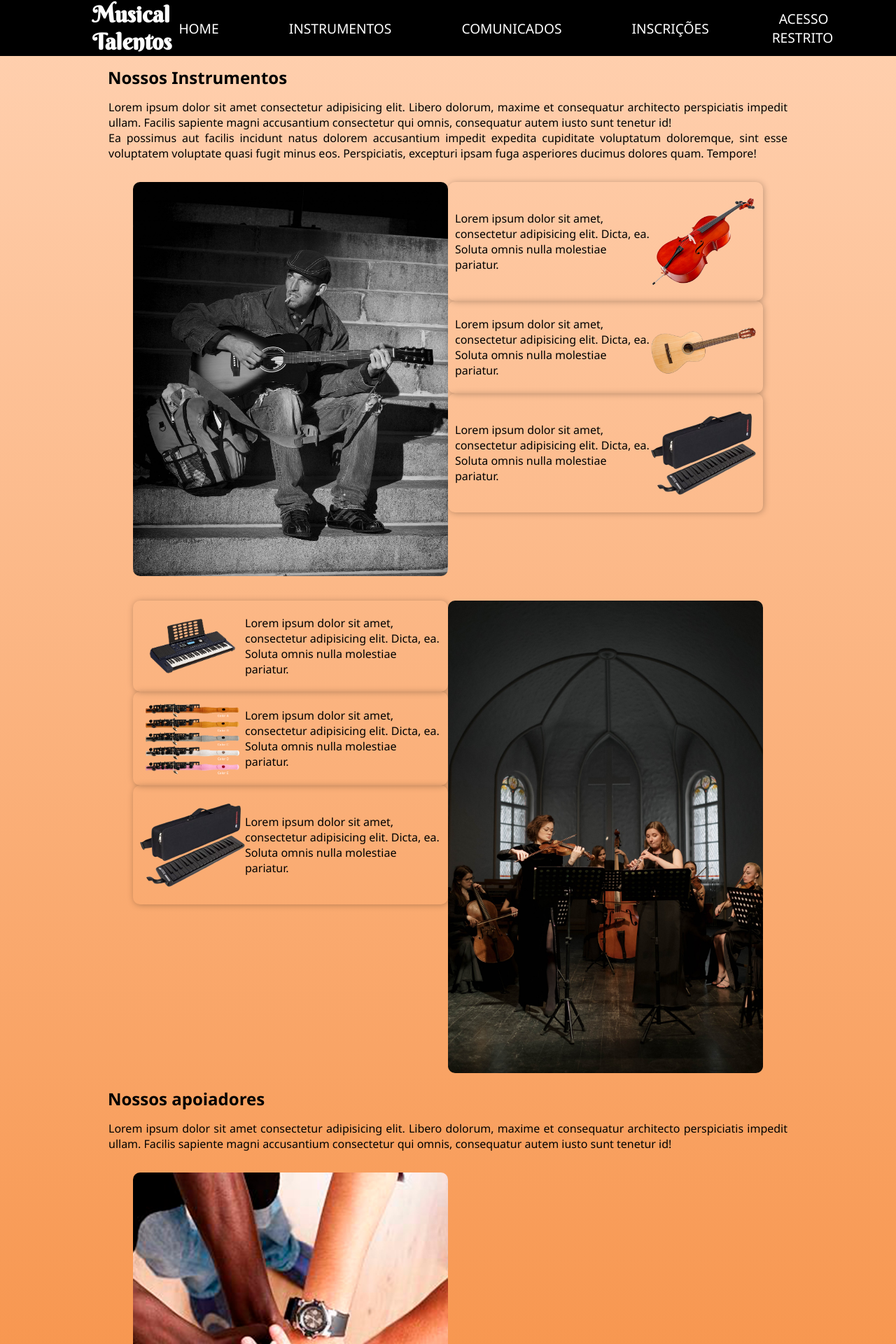
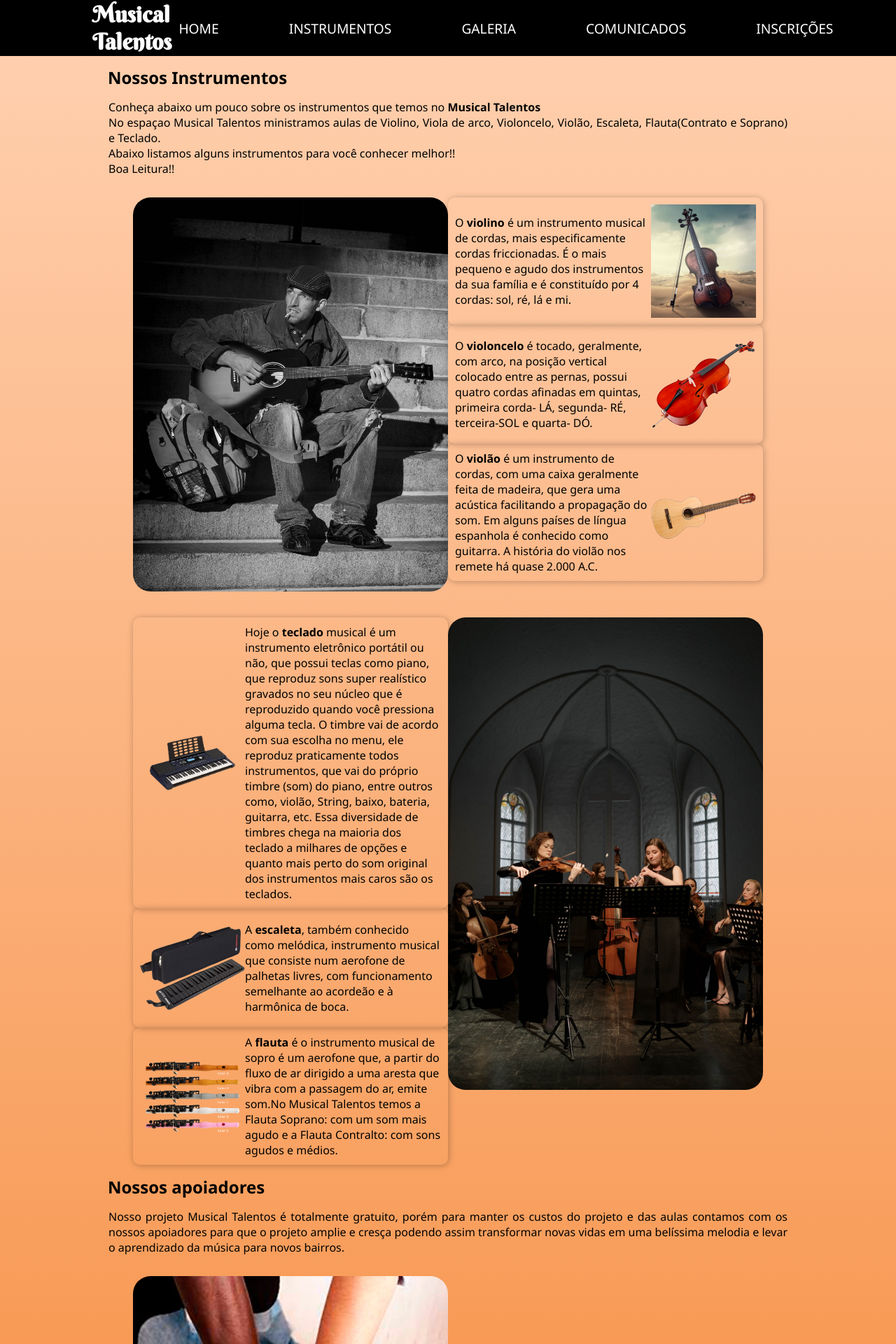
Before and after one commit to thalia-moraesweb/Trabalho_final_curso, a PHP site: page /instrumentos.php in a window 1280 px wide. Shown: the top 1920 px of the page at 70% size. Run offline with PHP 8.4, Linux system fonts and the light colour scheme.

Commit message:
Colocação do HTML DO SITE  e alterações NO CSS
Colocação de galeria e link para formulario

```diff
--- a/css/style.css
+++ b/css/style.css
@@ -153,6 +153,7 @@
     background-size: cover;
     overflow: hidden;
     box-shadow: 1px 1px 10px black;
+
 }
 
 .carro:after {
@@ -349,7 +350,7 @@
 
 .imgp img {
     width: 300px;
-    border-radius: 10px;
+    border-radius: 25px;  /* alteração na borda */
 }
 
 .not {
@@ -370,9 +371,9 @@
 }
 
 .not img:hover {
-    filter: grayscale(0);
-    transform: scale(1.4);
-}
+    filter: grayscale(0.1);
+    transform: scale(1.2);
+} /* alteraçao na animação dos instrumentos */
 
 h4 {
     text-align: center;
@@ -381,13 +382,15 @@
 }
 
 h4 a {
-    color: rgb(255, 153, 0);
+    color: rgb(61, 50, 33);  /* Mudança de cor para melhor visualização da tecla (clique aqui) */
 }
 
-@media screen and (min-width: 500px) {
+
+@media screen and (min-width: 450px) {
     .imgp img {
         width: 450px;
     }
+
 
     .not {
         width: 450px;
--- a/inc/cabecalho.php
+++ b/inc/cabecalho.php
@@ -64,12 +64,16 @@
             <ul class="navbar-nav">
                 <li class="nav-link"><a href="index.php">Home</a></li>
                 <li class="nav-link"><a href="instrumentos.php">Instrumentos</a></li>
+                <li class="nav-link"><a href="galeria.php">Galeria</a></li>
                 <li class="nav-link"><a href="comunicados.php">Comunicados</a></li>
                 <li class="nav-link"><a href="contatoinscricoes.php">Inscrições</a></li>
                 <li class="nav-link"><a href="login.php">Acesso Restrito</a></li>
             </ul>
 
+        <!-- nova pagina inserida -->
+
         </div>
+
 
     </header>
     <main>
--- a/instrumentos.php
+++ b/instrumentos.php
@@ -3,11 +3,13 @@
 <article class="noticias limitador">
 
 
-
 <h3>Nossos Instrumentos</h3>
 
-    <p>Lorem ipsum dolor sit amet consectetur adipisicing elit. Libero dolorum, maxime et consequatur architecto perspiciatis impedit ullam. Facilis sapiente magni accusantium consectetur qui omnis, consequatur autem iusto sunt tenetur id!</p>
-    <p>Ea possimus aut facilis incidunt natus dolorem accusantium impedit expedita cupiditate voluptatum doloremque, sint esse voluptatem voluptate quasi fugit minus eos. Perspiciatis, excepturi ipsam fuga asperiores ducimus dolores quam. Tempore!</p>
+<p>Conheça abaixo um pouco sobre os instrumentos que temos no <b>Musical Talentos</b> </p>
+<p>No espaçao Musical Talentos ministramos aulas de Violino, Viola de arco, Violoncelo, Violão, Escaleta, Flauta(Contrato e Soprano) e Teclado.
+<p>Abaixo listamos alguns instrumentos para você conhecer melhor!!</p>
+    <p>Boa Leitura!!</p>
+</p>
 
 <section class="bnot">
 
@@ -18,22 +20,23 @@
     <div class="sbnot">
 
         <div class="not">
-                <p>Lorem ipsum dolor sit amet, consectetur adipisicing elit. Dicta, ea. Soluta omnis nulla molestiae pariatur.</p>
-                <img class="violino-img" src="imagens/img-ctt/violino.jpg" alt="violino">
+            <p>O <b>violino</b> é um instrumento musical de cordas, mais especificamente cordas friccionadas. É o mais pequeno e agudo dos instrumentos da sua família e é constituído por 4 cordas: sol, ré, lá e mi. </p>
+            <img class="violino-img" src="imagens/img-ctt/violino-2.jpg" alt="violino">
             </a>
         </div>
 
 <div class="not">
-                <p>Lorem ipsum dolor sit amet, consectetur adipisicing elit. Dicta, ea. Soluta omnis nulla molestiae pariatur.</p>
-                <img src="imagens/img-ctt/violao.jpg" alt="violão">
+                <p>O <b>violoncelo</b> é tocado, geralmente, com arco, na posição vertical colocado entre as pernas, possui quatro cordas afinadas em quintas, primeira corda- LÁ, segunda- RÉ, terceira-SOL e quarta- DÓ.</p>
+                <img class="violoncelo-img" src="imagens/img-ctt/violoncelo-1.jpg" alt="violoncelo">
 
             </div>
 
         <div class="not">
-                <p>Lorem ipsum dolor sit amet, consectetur adipisicing elit. Dicta, ea. Soluta omnis nulla molestiae pariatur.</p>
-                <img src="imagens/img-ctt/escaleta.jpg">
-                </a>
+            <p>O <b>violão</b> é um instrumento de cordas, com uma caixa geralmente feita de madeira, que gera uma acústica facilitando a propagação do som. Em alguns países de língua espanhola é conhecido como guitarra. A história do violão nos remete há quase 2.000 A.C.</p>
+            <img src="imagens/img-ctt/violao.jpg" alt="violão">
+
         </div>
+<br>
     </div>
 </section>
 
@@ -41,21 +44,26 @@
     <div class="sbnot">
         <div class="not">
             <img src="imagens/img-ctt/teclado.jpg" alt="instrumento musical teclado">
-                <p>Lorem ipsum dolor sit amet, consectetur adipisicing elit. Dicta, ea. Soluta omnis nulla molestiae pariatur.</p>
-            </div>
+            <p>Hoje o <b>teclado</b> musical é um instrumento eletrônico portátil ou não, que possui teclas como piano, que reproduz sons super realístico gravados no seu núcleo que é reproduzido quando você pressiona alguma tecla.
 
-            <div class="not">
+O timbre vai de acordo com sua escolha no menu, ele reproduz praticamente todos instrumentos, que vai do próprio timbre (som) do piano, entre outros como, violão, String, baixo, bateria, guitarra, etc.
 
-                <img src="imagens/img-ctt/flauta.jpg" alt="viola de arco">
-
-                <p>Lorem ipsum dolor sit amet, consectetur adipisicing elit. Dicta, ea. Soluta omnis nulla molestiae pariatur.</p>
+Essa diversidade de timbres chega na maioria dos teclado a milhares de opções e quanto mais perto do som original dos instrumentos mais caros são os teclados.</p>
         </div>
 
 <div class="not">
                 <img src="imagens/img-ctt/escaleta.jpg">
 
-                <p>Lorem ipsum dolor sit amet, consectetur adipisicing elit. Dicta, ea. Soluta omnis nulla molestiae pariatur.</p>
+                <p>A <b>escaleta</b>, também conhecido como melódica, instrumento musical que consiste num aerofone de palhetas livres, com funcionamento semelhante ao acordeão e à harmônica de boca.</p>
             </div>
+        <div class="not">
+
+            <img src="imagens/img-ctt/flauta.jpg" alt="viola de arco">
+
+            <p>A <b>flauta</b> é o instrumento musical de sopro é um aerofone que, a partir do fluxo de ar dirigido a uma aresta que vibra com a passagem do ar, emite som.No Musical Talentos temos a
+Flauta Soprano: com um som mais agudo e a Flauta Contralto: com sons agudos e médios.</p>
+        </div>
+
         </div>
 
         <div class="imgp">
@@ -67,7 +75,7 @@
 
     <h3>Nossos apoiadores</h3>
 
-    <p>Lorem ipsum dolor sit amet consectetur adipisicing elit. Libero dolorum, maxime et consequatur architecto perspiciatis impedit ullam. Facilis sapiente magni accusantium consectetur qui omnis, consequatur autem iusto sunt tenetur id!</p>
+    <p>Nosso projeto Musical Talentos é totalmente gratuito, porém para manter os custos do projeto e das aulas contamos com os nossos apoiadores para que o projeto amplie e cresça podendo assim transformar novas vidas em uma belíssima melodia e levar o aprendizado da música para novos bairros. </p>
 
     <section class="bnot">
 
@@ -77,7 +85,8 @@
 
         <div class="not">
 
-            <p style="color: white;">Lorem ipsum dolor sit amet, consectetur adipisicing elit. Dicta, ea. Soluta omnis nulla molestiae pariatur.</p>
+
+        <p style="color: white;">A Faculdade de Música Carlos Gomes - FMCG é um de nossos apoiadores. </p>
 
         </div>
 
@@ -86,6 +95,7 @@
 
 </article>
 
+<div>
 
 <h4>Seu apoio é muito importante para esse projeto acontecer.<a href="contatoinscricoes.php"> Clique aqui para nos apoiar.</a></h4>
 
```
Also changed, not shown: contatoinscricoes.php (+4 -4 lines), galeria.php (added, +11 -0 lines), galeria/apresentacao.jpg (added), imagens/galeria/apresentacao.jpg (added), imagens/galeria/sala-de-aula.jpg (added), imagens/img-ctt/violino-2.jpg (added), imagens/img-ctt/violoncelo-1.jpg (added). Lines whose indentation alone changed are shown as unchanged.
